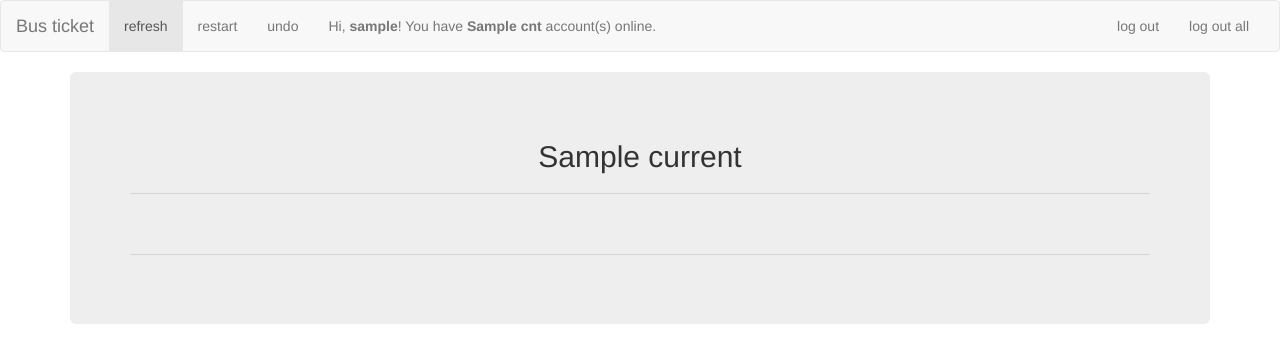
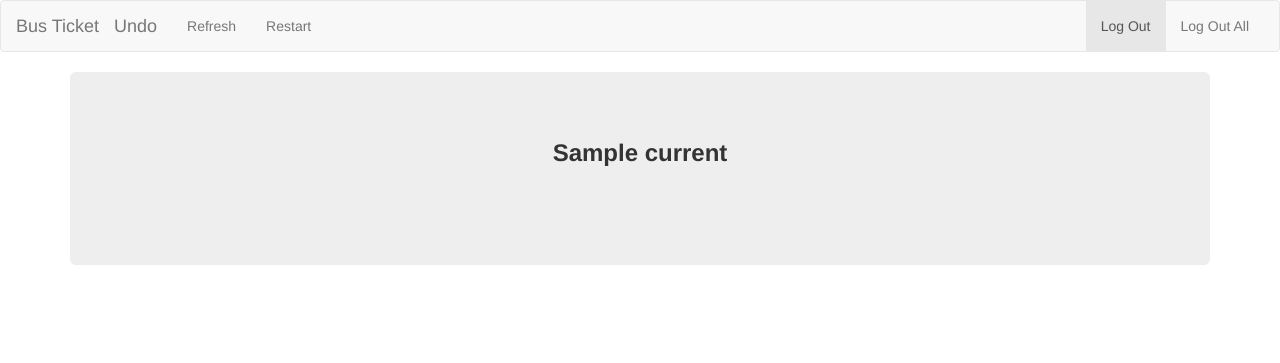
Before and after one commit to indestinee/UCAS-BUS, a Flask app: template templates/main.html in a window 1280 px wide. Shown: the top 363 px of the page. Run offline with Flask 2, Linux system fonts and the light colour scheme; the template is opened without the code that fills it: most values are stand-ins (such as "Sample title", 1, 10 or a date in 2020); parts of the project's set-up code (start-up, migrations or seed data) failed here and were passed over; some libraries are stand-ins or nearby versions.

Commit message:
update UI

```diff
--- a/templates/main.html
+++ b/templates/main.html
@@ -10,7 +10,7 @@
       <script src="https://cdn.bootcss.com/html5shiv/3.7.3/html5shiv.min.js"></script>
       <script src="https://cdn.bootcss.com/respond.js/1.4.2/respond.min.js"></script>
     <![endif]-->
-    <title> bus ticket </title>
+    <title> Bus Ticket </title>
   </head>
 
   <body>
@@ -29,22 +29,20 @@
             <span class="icon-bar"></span>
             <span class="icon-bar"></span>
           </button>
-        <a class="navbar-brand" href="#">Bus ticket</a>
+        <a class="navbar-brand" href="#">Bus Ticket</a>
+        <a class='navbar-brand' href="/undo">Undo</a>
         </div>
 
         <!-- Collect the nav links, forms, and other content for toggling -->
         <div class="collapse navbar-collapse" id="bs-example-navbar-collapse-1">
           <ul class="nav navbar-nav">
-            <li class="active"><a href="/refresh">refresh<span class="sr-only">(current)</span></a></li>
-            <li><a href="/restart">restart</a></li>
-            <li><a href="/undo">undo</a></li>
-          </ul>
-          <ul class="nav navbar-nav navbar-center">
-            <p class="navbar-text">Hi, <strong>{{username}}</strong>! You have <strong>{{cnt}}</strong> account(s) online.</p>
+            <li><a href="/refresh">Refresh<span class="sr-only">(current)</span></a></li>
+            <li><a href="/restart">Restart</a></li>
+            <!-- <li><a href="/undo">undo</a></li> -->
           </ul>
           <ul class="nav navbar-nav navbar-right">
-            <li><a href="/logout">log out</a></li>
-            <li><a href="/logout_all">log out all</a></li>
+            <li class='active'><a href="/logout">Log Out</a></li>
+            <li><a href="/logout_all">Log Out All</a></li>
           </ul>
         </div><!-- /.navbar-collapse -->
       </div><!-- /.container-fluid -->
@@ -52,10 +50,20 @@
 
 
     <div class="container">
+      {% if status == 0 %}
+      <div class="alert alert-info" role="alert">
+        <button type="button" class="close" data-dismiss="alert" aria-label="Close">
+        <span aria-hidden="true">&times;</span></button>
+        <p align=center> Hi, <strong>{{username}}</strong>! You have <strong>{{cnt}}</strong> account(s) online. </p>
+      </div>
+      {% endif %}
       <div class="jumbotron">
         {% if current %}
-          <h2 align="center"> {{current}}</h2>
+          <div class="row">
+            <h3 align="center"><strong> {{current}}</strong>
+          </div>
         {% endif %}
+        <div class='row'>
         <hr>
         {% if status == 0 %}
           <form class="form-inline" action="" method="post" align="center">
@@ -77,6 +85,7 @@
               </label>
             </div>
             {% endfor %}
+            <hr>
             <button type="submit" class="btn btn-default">Submit</button>
           </form>
         {% elif status == 2 %}
@@ -88,26 +97,26 @@
               </label>
             </div>
             {% endfor %}
-            <button type="submit" class="btn btn-default">Submit</button>
+            <hr>
+            <button type="submit" class="btn btn-default" {% if route_list[0][-1] == 'disabled' %} disabled {% endif %}>Submit</button>
           </form>
         {% elif status == 3 %}
           <form action="" method="post" id="time" align='center'>
             <div class="radio">
               <label>
-                <input type="radio" name="time" id="time" value=0 {{t1}}>start right now
+                <input type="radio" name="time" id="time" value=0 {{t1}}> {{s1}}
               </label>
             </div>
             <div class="radio">
               <label>
-                  <input type="radio" name="time" id="time" value=1 {{t2}}>start at {{next_18_time}}
+                <input type="radio" name="time" id="time" value=1 {{t2}}> {{s2}}
               </label>
             </div>
+            <hr>
             <button type="submit" class="btn btn-default">Submit</button>
           </form>
         {% elif status == 4 %}
           <h4 align='center'>starting in {{eta}} later ...</h4>
-          <br>
-          <h4 align='center'> <a href='/undo'>undo</a></h2>
           <meta http-equiv="refresh" content="{{fresh}}">
         {% elif status == 5 %}
           <meta http-equiv="refresh" content="{{fresh}}">
@@ -171,30 +180,31 @@
           <!--主体 end-->
 
         {% endif %}
-        <br>
-        <hr>
-        <div class="row">
-          <div class="col-md-2"></div>
-          <div class="col-md-8">
+        </div>
+      </div>
       {% if msg %}
         {% for each in msg %}
           {% if each[:5] == '[SUC]' %}
             <div class="alert alert-success" role="alert">
+              <button type="button" class="close" data-dismiss="alert" aria-label="Close">
+              <span aria-hidden="true">&times;</span></button>
           {% elif each[:5] == '[WRN]' %}
             <div class="alert alert-warning" role="alert">
+              <button type="button" class="close" data-dismiss="alert" aria-label="Close">
+              <span aria-hidden="true">&times;</span></button>
           {% elif each[:5] == '[ERR]' %}
             <div class="alert alert-danger" role="alert">
+              <button type="button" class="close" data-dismiss="alert" aria-label="Close">
+              <span aria-hidden="true">&times;</span></button>
           {% else %}
             <div class="alert alert-info" role="alert">
+              <button type="button" class="close" data-dismiss="alert" aria-label="Close">
+              <span aria-hidden="true">&times;</span></button>
           {% endif %}
               <p align='center'> {{each}}</p>
             </div>
         {% endfor %}
       {% endif %}
     </div>
-          <div class="col-md-2"></div>
-        </div>
-      </div>
-    </div>
   </body>
 </html>
--- a/web.py
+++ b/web.py
@@ -45,6 +45,7 @@
     except:
         return login()
 
+
     data = {
         'template_name_or_list': 'main.html',
         'username': session['username'],
@@ -62,7 +63,7 @@
                 data['msg'] = '[ERR] wrong certcode!'
         path = my_obj.get_certcode()
         data['certcode_path'] = path
-        data['current'] = '[LOG] enter certcode and login in payment'
+        data['current'] = 'enter certcode and login in payment'
 # }}}
     elif session['status'] == 1:# {{{
         if request.method == 'POST':
@@ -75,7 +76,8 @@
         dates = [get_date(i) + [''] for i in range(5)]
         dates[3][2] = 'checked'
         data['dates'] = dates
-        data['current'] = '[LOG] select date'
+
+        data['current'] = 'select date'
         # }}}
     elif session['status'] == 2:# {{{
         if request.method == 'POST':
@@ -84,8 +86,16 @@
             session['status'] += 1
             return redirect(url_for('index'))
 
+        data['current'] = 'select route'
+
         data['msg'] = ['[LOG] select date: ' + session['date'][-1]]
-        raw_route_list = my_obj.get_route(session['date'][0])
+        try:
+            raw_route_list = my_obj.get_route(session['date'][0])
+        except:
+            data['msg'] += ['[ERR] connot get route! something wrong with either ucas server or this server!']
+            data['route_list'] = [['0', '[ERR] connot get route! something wrong with either ucas server or this server!', 'disabled']]
+            return render_template(**data)
+
         route_list = [[route['routecode'], 'name: {}, time: {}, code: {}'\
                 .format(route['routename'], route['routetime'],\
                 route['routecode']), ''] for route in raw_route_list]
@@ -102,9 +112,8 @@
 
         if not mark_favorite('玉泉路—雁栖湖18:00'):
             mark_favorite('雁栖湖—玉泉路13:00')
+        data['route_list'] = route_list
 
-        data['route_list'] = route_list
-        data['current'] = '[LOG] select route'
 # }}}
     elif session['status'] == 3:# {{{
         if request.method == 'POST':
@@ -112,6 +121,7 @@
             session['wait'] = wait
             session['status'] += 1
             return redirect(url_for('index'))
+
         data['current'] = 'choose order time'
         def get_next_18_time():
             cur = (time.time() + 8 * 3600) % 86400 / 3600
```
Also changed, not shown: templates/login.html (+10 -10 lines). Lines whose indentation alone changed are shown as unchanged.
